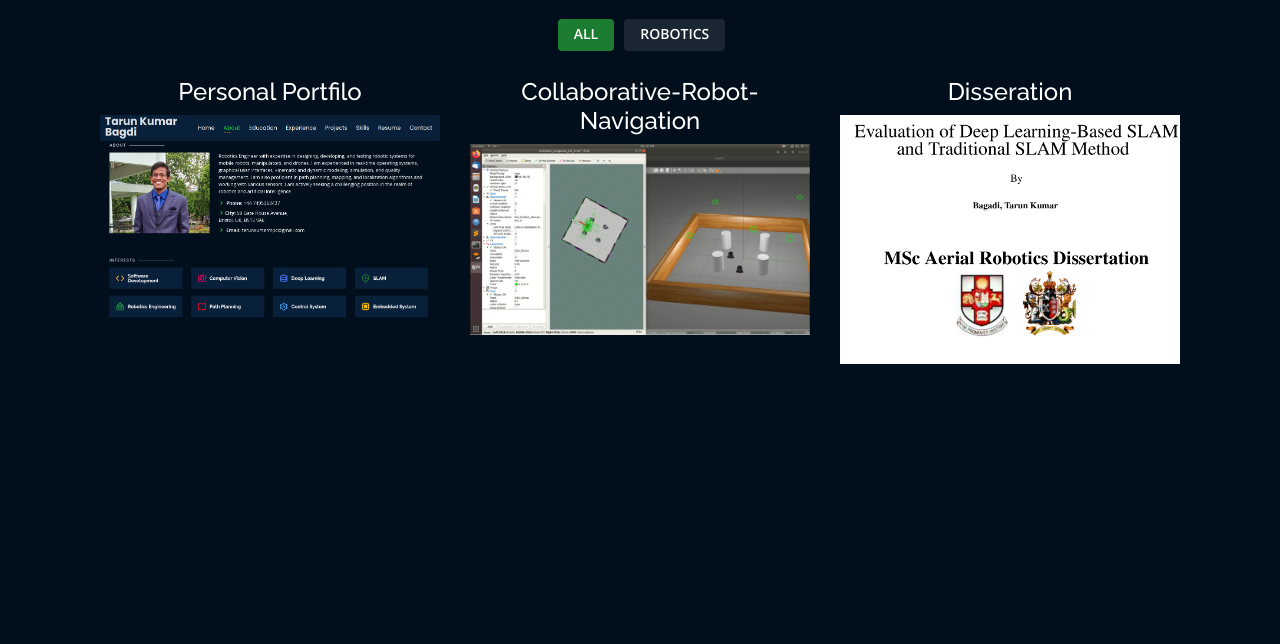
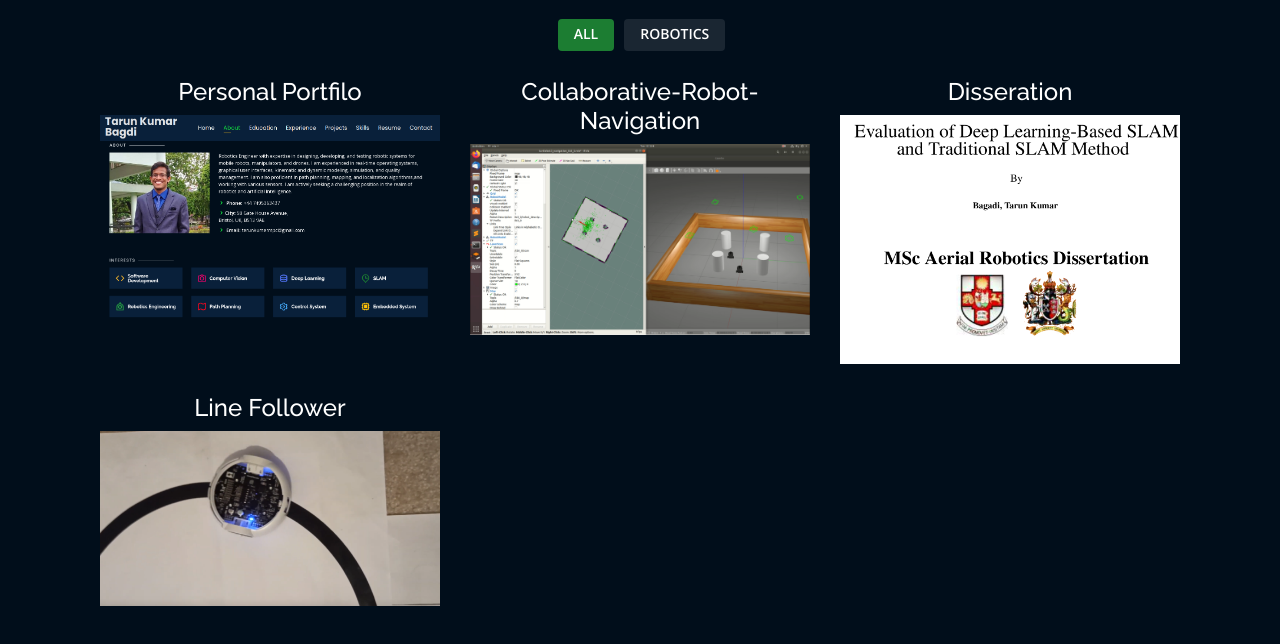
Before and after one commit to tarunkumarmpc/tarun_kumar, a plain HTML site: page index.html in a window 1280 px wide. Both pictures are taken after a click on the link "Projects". Shown: the part 112-756 px from the top of the page. Drawn offline with nearby package versions, Linux system fonts and the light colour scheme.

Commit message:
projects

```diff
--- a/index.html
+++ b/index.html
@@ -292,30 +292,7 @@
           </div>
         </div>
 
-   <!--      <div class="col-lg-4 col-md-6 portfolio-item filter-project" style="position: absolute; left: 370px; top: 218.875px;">
-          <div class="portfolio-wrap">
-            <img src="assets/img/certification/ibm.jpg" class="img-fluid" alt="">
-            <div class="portfolio-info">
-              <h4>Machine Learning with Python</h4>
-              <div class="portfolio-links">
-                <a href="https://drive.google.com/file/d/1gimySw_NPzCJ54dqZ2j2wYyz-JDOg-S0/view?usp=sharing" target="_blank" title="Certificate"><i class="bx bx-link"></i></a>
-              </div>
-            </div>
-          </div>
-        </div>
 
-
-        <div class="col-lg-4 col-md-6 portfolio-item filter-project" style="position: absolute; left: 740px; top: 218.875px;">
-          <div class="portfolio-wrap">
-            <img src="assets/img/certification/dai.jpg" class="img-fluid" alt="">
-            <div class="portfolio-info">
-              <h4>Neural Networks and Deep Learning</h4>
-              <div class="portfolio-links">
-                <a href="https://www.coursera.org/account/accomplishments/certificate/ELXZ6FE2BU7X?utm_medium=certificate&amp;utm_source=link&amp;utm_campaign=copybutton_certificate/" target="_blank" title="Certificate"><i class="bx bx-link"></i></a>
-              </div>
-            </div>
-          </div>
-        </div> -->
 
       </div>
     </div>
@@ -449,6 +426,20 @@
           <center><h4>Disseration</h4></center>
           <div class="portfolio-wrap">
             <img src="assets/img/project/disseration.png" class="img-fluid" alt="">
+            <div class="portfolio-info">
+             <!--  <div class="portfolio-links">
+                <a href="projects/vdg.html" data-gall="portfolioDetailsGallery" data-vbtype="iframe" class="venobox" title="Project Details"><i class="bx bx-info-circle"></i></a>
+              </div> -->
+            </div>
+          </div>
+        </div>
+
+
+
+        <div class="col-lg-4 col-md-6 portfolio-item filter-project">
+          <center><h4>Line Follower</h4></center>
+          <div class="portfolio-wrap">
+            <img src="assets/img/project/line_follower.png" class="img-fluid" alt="">
             <div class="portfolio-info">
              <!--  <div class="portfolio-links">
                 <a href="projects/vdg.html" data-gall="portfolioDetailsGallery" data-vbtype="iframe" class="venobox" title="Project Details"><i class="bx bx-info-circle"></i></a>
```
Also changed, not shown: assets/img/project/line_follower.png (added).
